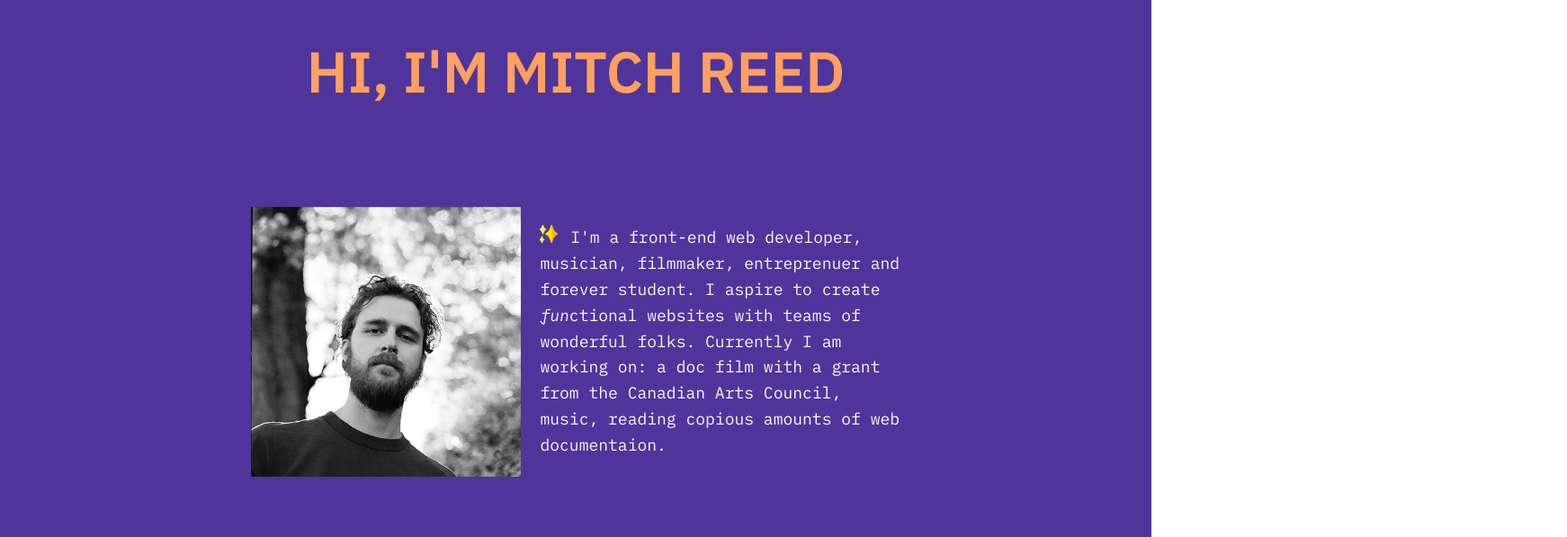
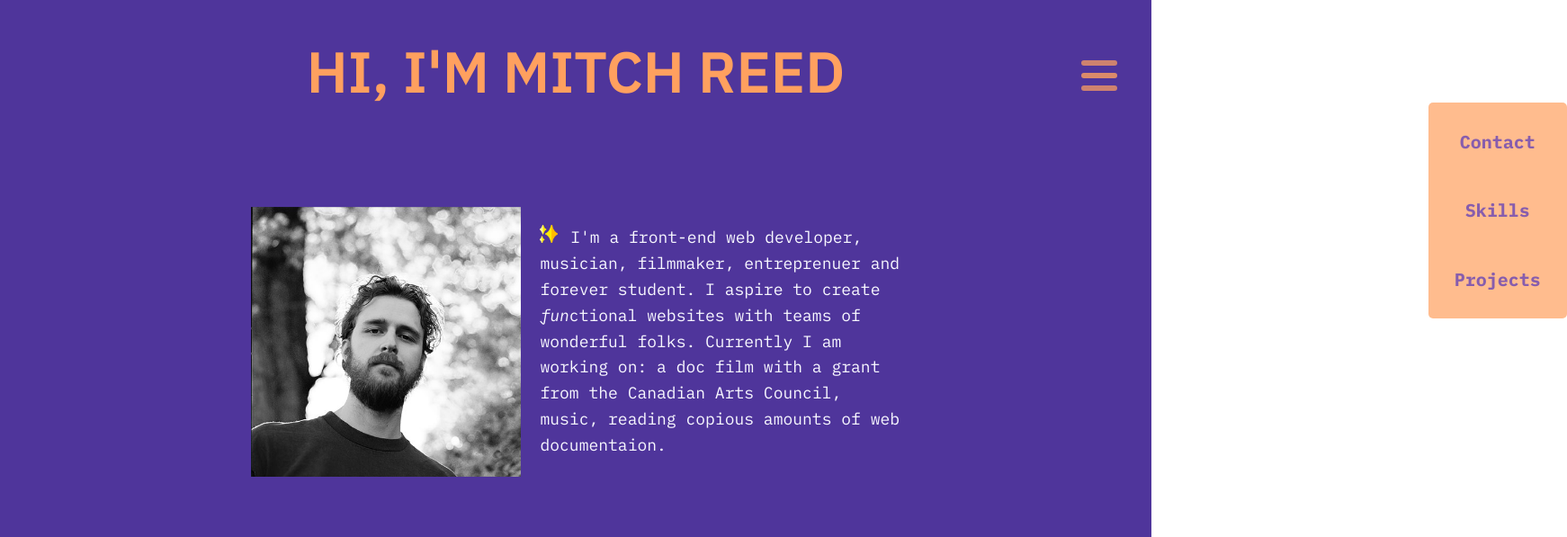
Before and after one commit to mitchelreed/madeByMitchPortfolio, a plain HTML site: page index.html in a window 1280 px wide. Shown: the top 597 px of the page at 90% size, 1742 px wide, since content can reach past the window. Drawn offline with Linux system fonts and the light colour scheme.

Commit message:
added burger menu css and js functionality

```diff
--- a/app.js
+++ b/app.js
@@ -6,15 +6,15 @@ const after = document.querySelector(".after")
 const container = document.querySelector(".container")
 
 const dragSlider = (e) => {
-	let  xPos = e.layerX;
+	let xPos = e.layerX;
 	before.style.width = xPos + "px"
 
-	if(xPos < 30) {
+	if (xPos < 30) {
 		before.style.width = 0
 		document.querySelector(".alterEgo").style.display = "inline"
 	}
 
-	if(xPos > 270){
+	if (xPos > 270) {
 		before.style.width = 300 + "px"
 		document.querySelector(".alterEgo").style.display = "none"
 	}
@@ -28,7 +28,8 @@ container.addEventListener('mousemove', dragSlider)
 
 // parallax
 
-window.addEventListener('scroll', function(e) {
+// on paragraph
+window.addEventListener('scroll', function (e) {
 
 	const target = document.querySelector('.scroll')
 
@@ -40,7 +41,8 @@ window.addEventListener('scroll', function(e) {
 
 })
 
-window.addEventListener('scroll', function(e) {
+// on first circle
+window.addEventListener('scroll', function (e) {
 
 	const target = document.querySelector('.circleScroll')
 
@@ -52,7 +54,8 @@ window.addEventListener('scroll', function(e) {
 
 })
 
-window.addEventListener('scroll', function(e) {
+// on second circle
+window.addEventListener('scroll', function (e) {
 
 	const target = document.querySelector('.circleScrollTwo')
 
@@ -63,3 +66,23 @@ window.addEventListener('scroll', function(e) {
 	target.style.transform = `translate3d( ${rate}px, 0px, 0px)`
 
 })
+
+// burger menu + nav
+const menuButton = document.querySelector('.menuButton')
+const menuBurger = document.querySelector('.menuBurger')
+const nav = document.querySelector('.nav')
+
+let menuOpen = false;
+
+menuButton.addEventListener('click', () => {
+	if (!menuOpen) {
+		menuButton.classList.add('open')
+		nav.style.transform = 'translateX(0px)'
+		menuOpen = true
+	} else {
+		menuButton.classList.remove('open')
+		nav.style.transform = 'translateX(500px)'
+		menuOpen = false
+	}
+
+})
--- a/index.html
+++ b/index.html
@@ -16,7 +16,19 @@
 
 <body id="mainTitle">
 	<header class="header">
-		<h1 >HI, I'M MITCH REED</h1>
+		<div class="burgerMenu">
+			<div class="menuButton">
+				<div class="menuBurger patty"></div>
+				<nav class="nav">
+					<ul>
+						<li><a href="">Contact</a></li>
+						<li><a href="">Skills</a></li>
+						<li><a href="">Projects</a></li>
+					</ul>
+				</nav>
+			</div>
+		</div>
+		<h1>HI, I'M MITCH REED</h1>
 		<div class="headerContainer">
 			<div class="spacer"></div>
 			<div class="imageAndP">
@@ -29,7 +41,8 @@
 					</div>
 				</div>
 
-				<p class="bio scroll"><span class="firstLetter"><img src="./assets/star.png" alt=""></span> I'm a front-end web developer, musician, filmmaker, entreprenuer and forever
+				<p class="bio scroll"><span class="firstLetter"><img src="./assets/star.png" alt=""></span> I'm a front-end web
+					developer, musician, filmmaker, entreprenuer and forever
 					student. <span class="alterEgo">I've been known to have more than one alter-ego.</span> I aspire to create
 					<em>fun</em>ctional websites with teams of wonderful folks. Currently I am working on: a doc film with a grant
 					from the Canadian Arts Council, music, reading copious amounts of web documentaion.
@@ -50,7 +63,7 @@
 
 	<main>
 
-		<section class="projects">
+		<section class="projects" id="projects">
 
 			<div class="projectsContainer">
 
@@ -80,9 +93,10 @@
 			</svg>
 		</section>
 
-		<section class="skills">
+		<section class="skills" id="skills">
 			<div class="toolKit">
-				<h4>The tools I know and continue to learn, read about, practice with and most importantly, play and create with:</h4>
+				<h4>The tools I know and continue to learn, read about, practice with and most importantly, play and create
+					with:</h4>
 				<ul>
 					<li>
 						<img src="./assets/css.png" alt="css">
@@ -130,7 +144,8 @@
 	<footer>
 		<div class="contactPoints">
 			<a href="https://madebymitch.medium.com/" target="_blank" title="medium"><i class="fab fa-medium"></i></a>
-			<a href="https://www.linkedin.com/in/mitch-reed-524612204/" target="_blank" title="linkedIn"><i class="fab fa-linkedin"></i></a>
+			<a href="https://www.linkedin.com/in/mitch-reed-524612204/" target="_blank" title="linkedIn"><i
+					class="fab fa-linkedin"></i></a>
 			<a href="https://github.com/mitchelreed" target="_blank" title="github"><i class="fab fa-github-square"></i></a>
 		</div>
 		<a class="madeByMitch" href="#mainTitle">made by mitch</a>
--- /dev/null
+++ b/styles/sass/partials/_hamburgerMenu.scss
@@ -0,0 +1,65 @@
+.burgerMenu {
+	position: absolute;
+	top: 0;
+	right: 0;
+	margin: 3%;
+	margin-top: 5%;
+	width: 40px;
+	height: 40px;
+
+}
+
+.menuButton {
+	position: relative;
+	display: flex;
+	justify-content: center;
+	align-items: center;
+	width: 40px;
+	height: 40px;
+	cursor: pointer;
+	transition: all 0.5s ease-in-out;
+}
+
+.menuBurger {
+	width: 40px;
+	height: 6px;
+	background: $secondary;
+	border-radius: 5px;
+	transition: all 1s ease-in-out;
+	opacity: 0.8;
+}
+
+.menuBurger::before,
+.menuBurger::after {
+	content: "";
+	opacity: 0.9;
+	position: absolute;
+	width: 40px;
+	height: 6px;
+	background: $secondary;
+	border-radius: 5px;
+	transition: all 1s ease-in-out;
+}
+
+.menuBurger::before {
+	transform: translateY(-14px);
+}
+
+.menuBurger::after {
+	transform: translateY(14px);
+}
+
+/*  animation classes */
+
+.open .menuBurger {
+	background: transparent;
+	transform: rotate(360deg);
+}
+
+.menuButton.open .menuBurger::before {
+	transform: rotate(45deg);
+}
+
+.menuButton.open .menuBurger::after {
+	transform: rotate(-45deg);
+}
--- a/styles/sass/partials/_indexStyles.scss
+++ b/styles/sass/partials/_indexStyles.scss
@@ -1,5 +1,9 @@
 html {
 	scroll-behavior: smooth;
+}
+
+body {
+	overflow-x: hidden;
 }
 
 // HEADER START
@@ -14,6 +18,7 @@ html {
 	position: relative;
 }
 
+// creating space between h1 and header content
 .spacer {
 	width: 100%;
 	height: 100px;
--- /dev/null
+++ b/styles/sass/partials/_navMenu.scss
@@ -0,0 +1,37 @@
+nav {
+	background-color: $secondary;
+	height: 30vh;
+	width: 12vw;
+	position: absolute;
+	right: 0;
+	top: 50px;
+	opacity: 0.7;
+	display: flex;
+	align-items: center;
+	flex-direction: column;
+	border-radius: 5px;
+	transform: translateX(500px);
+	transition: all 1s ease;
+
+
+	ul {
+		height: 100%;
+		width: 90%;
+		display: flex;
+		flex-direction: column;
+		align-items: center;
+		justify-content: space-around;
+		padding: 5px;
+		font-size: 2rem;
+		font-family: 'IBM Plex Mono', sans-serif;
+		font-weight: 900;
+	}
+
+	li {
+		list-style: none;
+	}
+
+	a {
+		text-decoration: none;
+	}
+}
--- a/styles/sass/styles.scss
+++ b/styles/sass/styles.scss
@@ -5,3 +5,5 @@
 @import "partials/indexStyles";
 @import "partials/scrollBars";
 @import "partials/animations";
+@import "partials/hamburgerMenu";
+@import "partials/navMenu";
```
Also changed, not shown: styles/styles.css.
